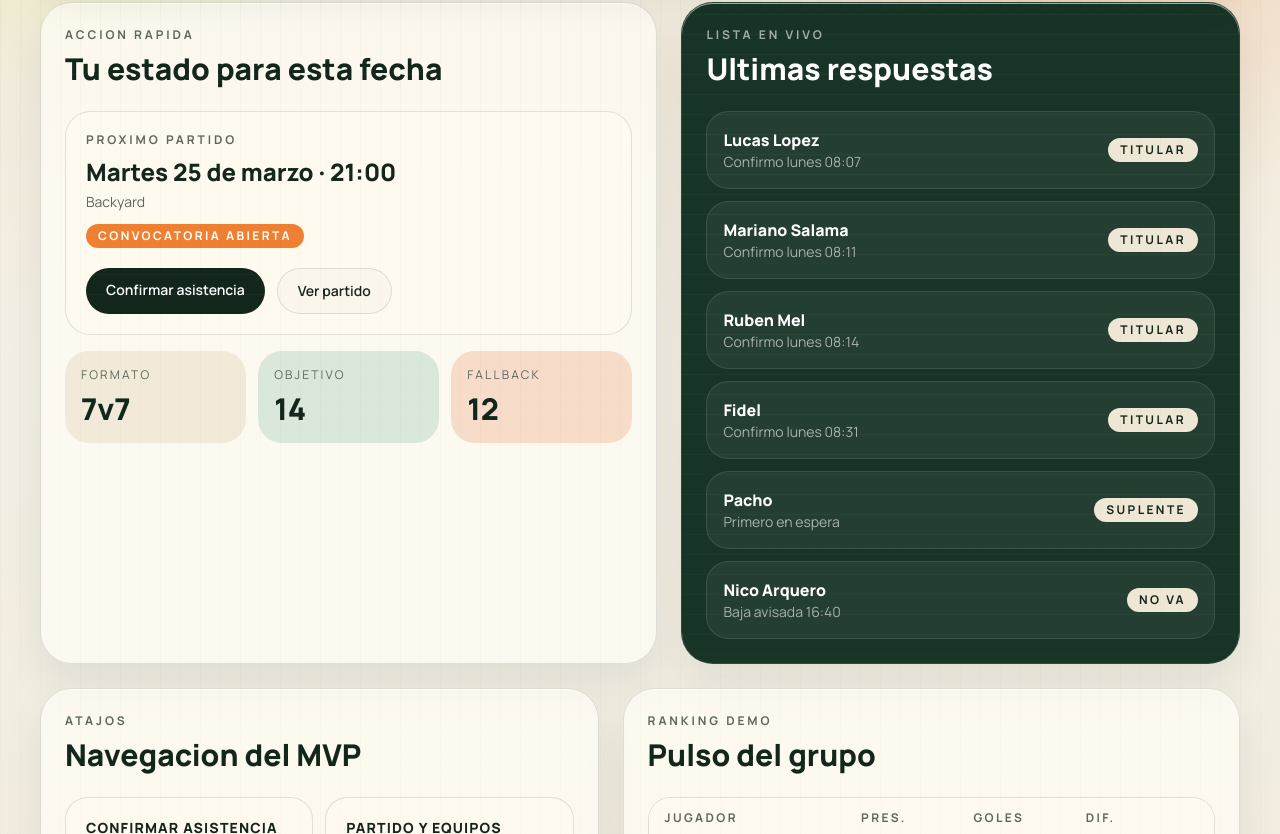
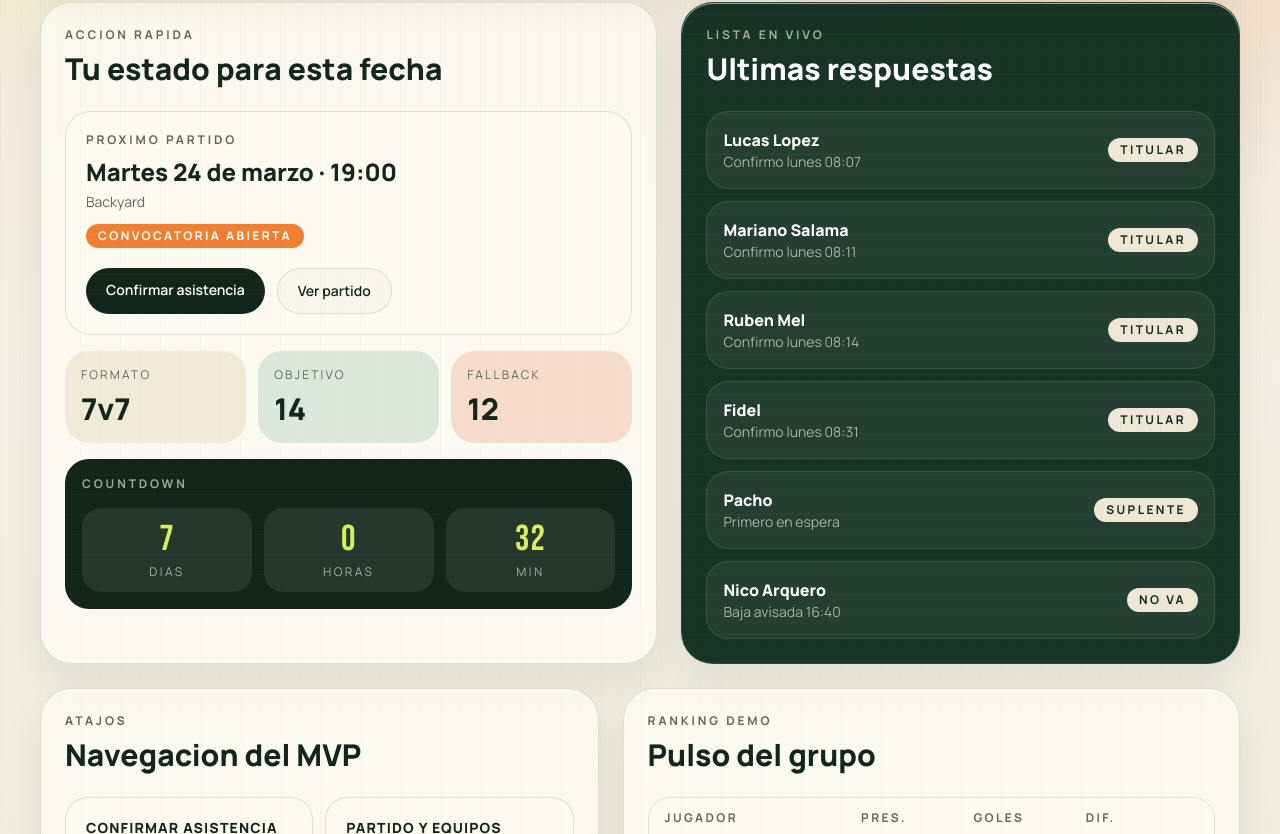
Before and after one commit to atomaculus/football_tracker, a Next.js app in the folder web/: page / in a window 1280 px wide. Shown: the part 426-1260 px from the top of the page. Built offline with nearby package versions, Linux system fonts and the light colour scheme; no server answers; the database is empty.

Commit message:
Add home countdown for next match

```diff
--- a/web/src/app/page.tsx
+++ b/web/src/app/page.tsx
@@ -1,6 +1,7 @@
 import Link from "next/link";
 
 import { AppShell } from "@/components/app-shell";
+import { MatchCountdown } from "@/components/match-countdown";
 import { Pill, SectionCard } from "@/components/ui";
 import { getDashboardData } from "@/lib/data";
 
@@ -61,6 +62,8 @@ export default async function Home() {
                 <p className="mt-2 text-3xl font-black">{nextMatch.fallbackPlayers}</p>
               </div>
             </div>
+
+            <MatchCountdown isoDate={nextMatch.isoDate} isoTime={nextMatch.isoTime} />
           </div>
         </SectionCard>
 
--- /dev/null
+++ b/web/src/components/match-countdown.tsx
@@ -0,0 +1,87 @@
+"use client";
+
+import { useEffect, useMemo, useState } from "react";
+
+function getTargetTime(isoDate?: string, isoTime?: string) {
+  if (!isoDate) {
+    return null;
+  }
+
+  const safeTime = isoTime ?? "19:00:00";
+  return new Date(`${isoDate}T${safeTime}-03:00`);
+}
+
+function getCountdownParts(targetTime: Date, now: number) {
+  const diff = targetTime.getTime() - now;
+
+  if (diff <= 0) {
+    return null;
+  }
+
+  const totalMinutes = Math.floor(diff / 60000);
+  const days = Math.floor(totalMinutes / (60 * 24));
+  const hours = Math.floor((totalMinutes % (60 * 24)) / 60);
+  const minutes = totalMinutes % 60;
+
+  return { days, hours, minutes };
+}
+
+export function MatchCountdown({
+  isoDate,
+  isoTime,
+}: {
+  isoDate?: string;
+  isoTime?: string;
+}) {
+  const [now, setNow] = useState(() => Date.now());
+
+  useEffect(() => {
+    const intervalId = window.setInterval(() => {
+      setNow(Date.now());
+    }, 60000);
+
+    return () => window.clearInterval(intervalId);
+  }, []);
+
+  const parts = useMemo(() => {
+    const targetTime = getTargetTime(isoDate, isoTime);
+    if (!targetTime) {
+      return null;
+    }
+
+    return getCountdownParts(targetTime, now);
+  }, [isoDate, isoTime, now]);
+
+  if (!parts) {
+    return (
+      <div className="rounded-[1.5rem] border border-dashed border-line bg-background/40 p-4">
+        <p className="text-xs font-bold uppercase tracking-[0.24em] text-muted">
+          Countdown
+        </p>
+        <p className="mt-2 text-lg font-black">La fecha ya arranco o no tiene horario.</p>
+      </div>
+    );
+  }
+
+  return (
+    <div className="rounded-[1.5rem] border border-line bg-[#13261c] p-4 text-white">
+      <p className="text-xs font-bold uppercase tracking-[0.24em] text-white/60">
+        Countdown
+      </p>
+      <div className="mt-4 grid grid-cols-3 gap-3">
+        <div className="rounded-[1.2rem] bg-white/8 p-3 text-center">
+          <p className="display text-4xl text-lime">{parts.days}</p>
+          <p className="mt-1 text-xs uppercase tracking-[0.2em] text-white/60">Dias</p>
+        </div>
+        <div className="rounded-[1.2rem] bg-white/8 p-3 text-center">
+          <p className="display text-4xl text-lime">{parts.hours}</p>
+          <p className="mt-1 text-xs uppercase tracking-[0.2em] text-white/60">Horas</p>
+        </div>
+        <div className="rounded-[1.2rem] bg-white/8 p-3 text-center">
+          <p className="display text-4xl text-lime">{parts.minutes}</p>
+          <p className="mt-1 text-xs uppercase tracking-[0.2em] text-white/60">Min</p>
+        </div>
+      </div>
+    </div>
+  );
+}
--- a/web/src/lib/data.ts
+++ b/web/src/lib/data.ts
@@ -128,6 +128,8 @@ function buildNextMatch(
     dateLabel: formatMatchDate(match.match_date),
     fallbackPlayers: match.fallback_players,
     format: match.format_label,
+    isoDate: match.match_date,
+    isoTime: match.start_time ?? undefined,
     missing: remaining,
     notes: match.notes ?? undefined,
     rawStatus: match.status as NextMatch["rawStatus"],
--- a/web/src/lib/seed-data.ts
+++ b/web/src/lib/seed-data.ts
@@ -13,8 +13,10 @@ import type {
 } from "@/types/domain";
 
 export const nextMatchSeed: NextMatch = {
-  dateLabel: "Martes 25 de marzo",
-  timeLabel: "21:00",
+  dateLabel: "Martes 24 de marzo",
+  isoDate: "2026-03-24",
+  isoTime: "19:00:00",
+  timeLabel: "19:00",
   venue: "Backyard",
   format: "7v7",
   targetPlayers: 14,
--- a/web/src/types/domain.ts
+++ b/web/src/types/domain.ts
@@ -6,6 +6,8 @@ export type NavItem = {
 export type NextMatch = {
   id?: string;
   dateLabel: string;
+  isoDate?: string;
+  isoTime?: string;
   timeLabel: string;
   venue: string;
   format: string;
```
